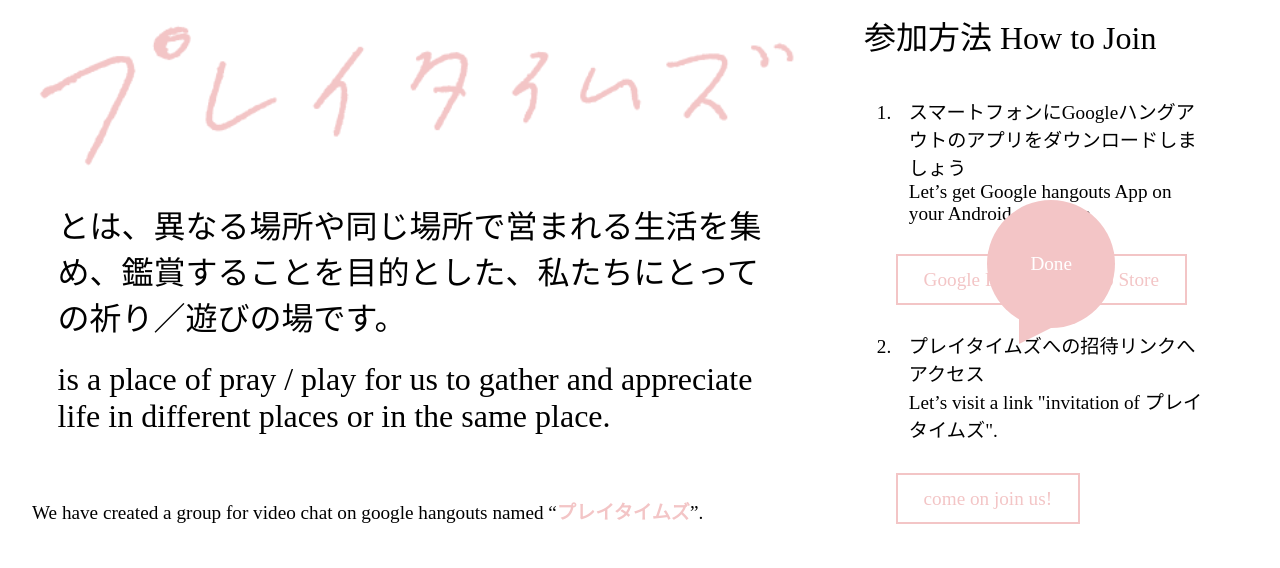
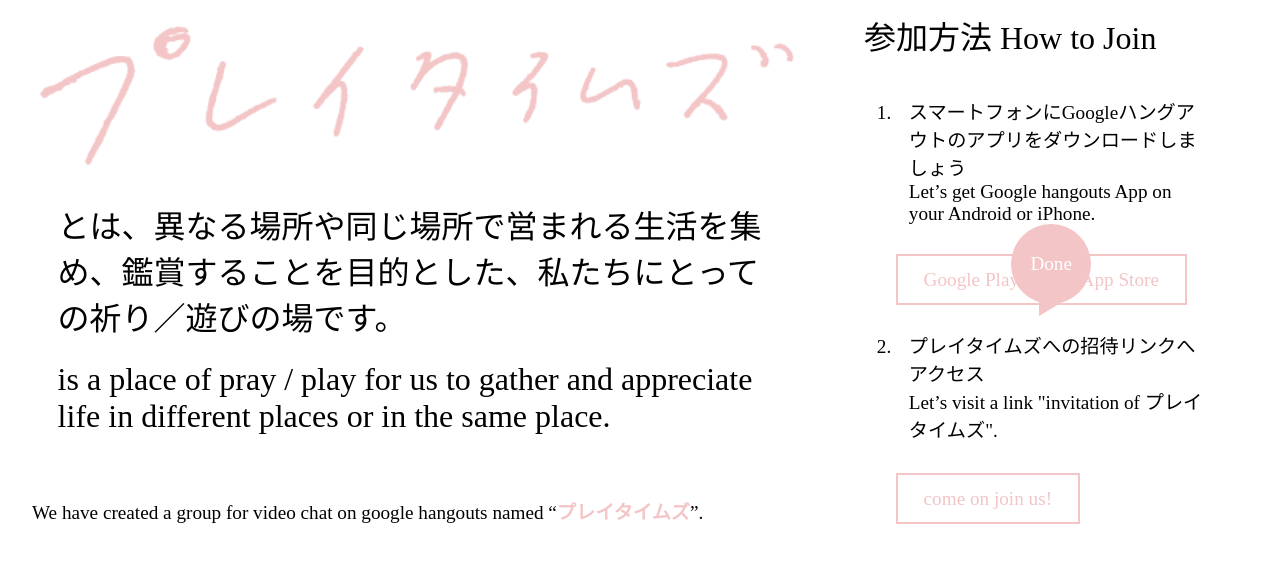
Before and after one commit to pe-hu/praytimes, a PHP site: page / in a window 1280 px wide. Shown: the part 1008-1576 px from the top of the page. Run offline with PHP 8.4, Linux system fonts and the light colour scheme; some libraries are stand-ins or nearby versions.

Commit message:
Update styles.css

```diff
--- a/styles.css
+++ b/styles.css
@@ -19,9 +19,9 @@
 hr {clear:both; padding:5.5vh 0 0; border:none;}
 
 .done {
-    font-size:4vw;
+    font-size:1.25rem;
     text-align:center;
-    line-height:10vw;
+    line-height:5rem;
     color:#fff;
 	background:#f3c5c6;
 	border-radius:50%;
@@ -32,7 +32,7 @@
 	-webkit-transform:translate(-50%,50%);
 	transform:translate(-50%,-50%);
 	display:block;
-	width:10vw; height:10vw;
+	width:5rem; height:5rem;
 }
 .done:hover {
   color:#f3c5c6;
@@ -41,16 +41,16 @@
 .done:before {
   content: "";
   position: absolute;
-  bottom: -1.25vw;
-  left: 2.5vw;
-  border: 2.5vw solid transparent;
-  border-left: 5vw solid #f3c5c6;
+  bottom: -0.75rem;
+  left: 1.75rem;
+  border: 1.5rem solid transparent;
+  border-left: 2.5rem solid #f3c5c6;
   z-index: 0;
   -webkit-transform: rotate(90deg);
   transform: rotate(0deg);
 }
 .done:hover::before {
-  border-left: 5vw solid #fff;
+  border-left: 2.5rem solid #fff;
 }
 
 #images,
```
